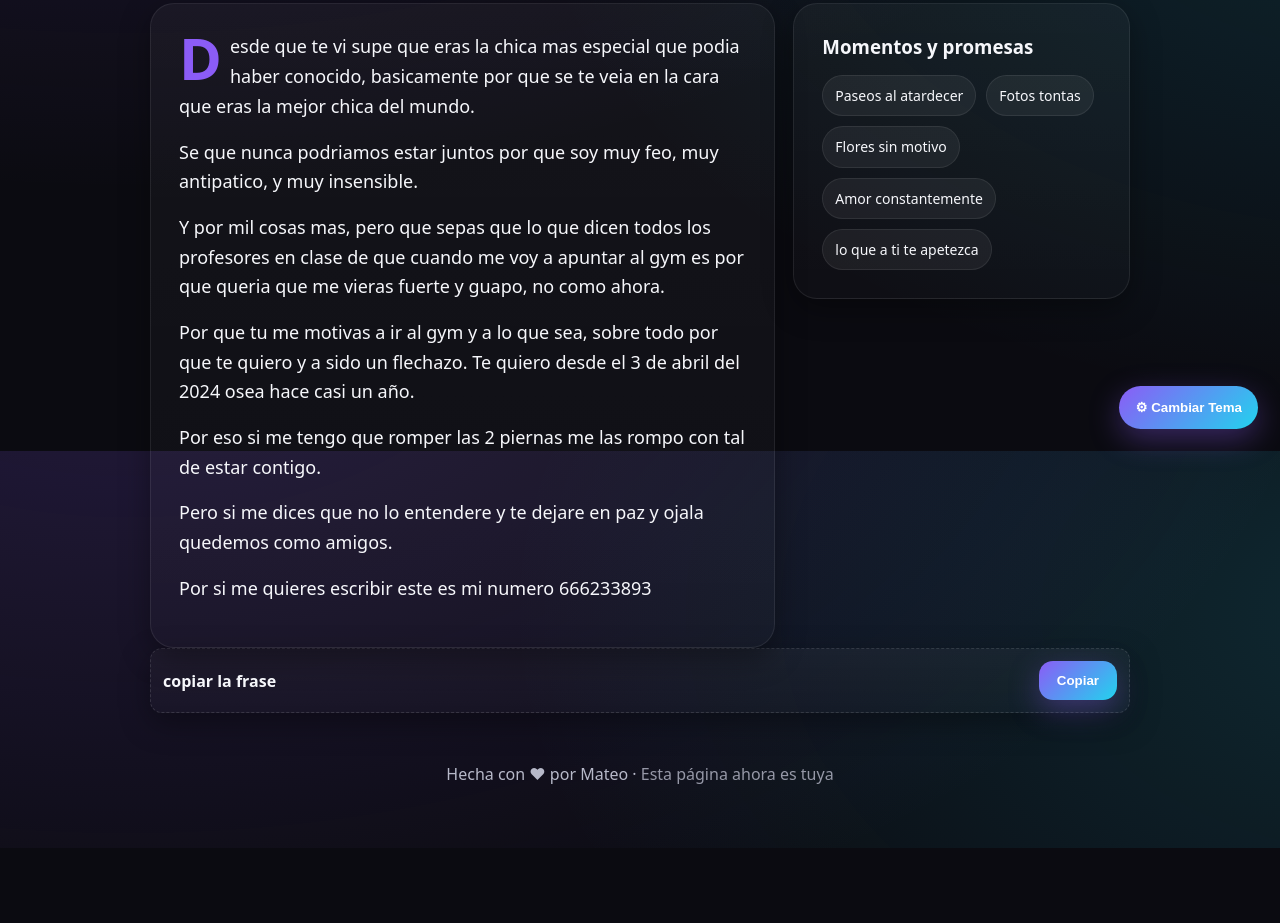
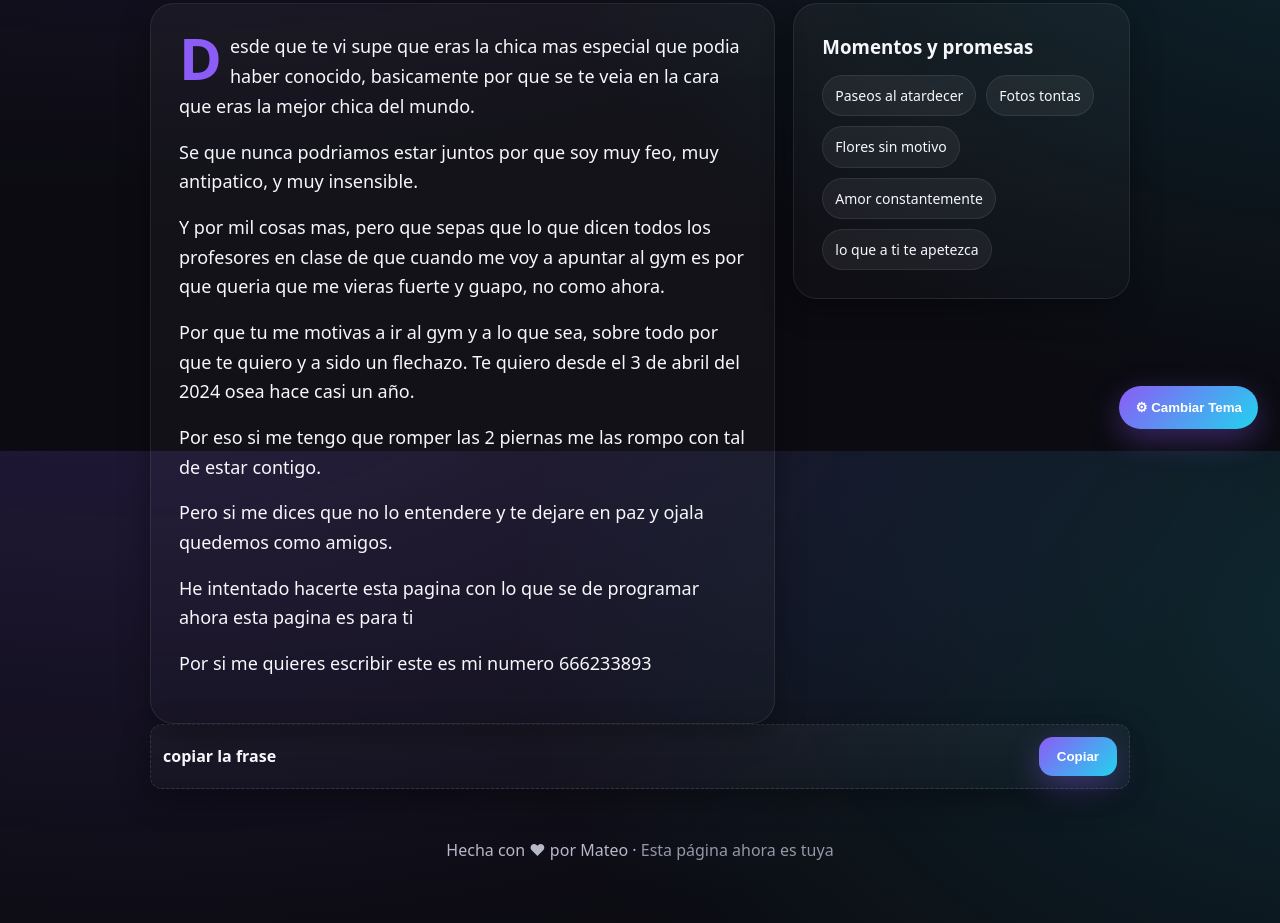
Before and after one commit to aznarmateo/file-C-Users-aznar-Desktop-Paramijenny.html, a plain HTML site: page index.html in a window 1280 px wide. Shown: the part 349-1272 px from the top of the page. Before the commit the page ends 1197 px from the top, so only its background shows below. Drawn offline with Linux system fonts and the light colour scheme.

Commit message:
Add files via upload

```diff
--- a/index.html
+++ b/index.html
@@ -141,6 +141,7 @@
         "Por que tu me motivas a ir al gym y a lo que sea, sobre todo por que te quiero y a sido un flechazo. Te quiero desde el 3 de abril del 2024 osea hace casi un año.",
         "Por eso si me tengo que romper las 2 piernas me las rompo con tal de estar contigo.",
         "Pero si me dices que no lo entendere y te dejare en paz y ojala quedemos como amigos.",
+        "He intentado hacerte esta pagina con lo que se de programar ahora esta pagina es para ti",
         "Por si me quieres escribir este es mi numero 666233893",
 
       ],
```
